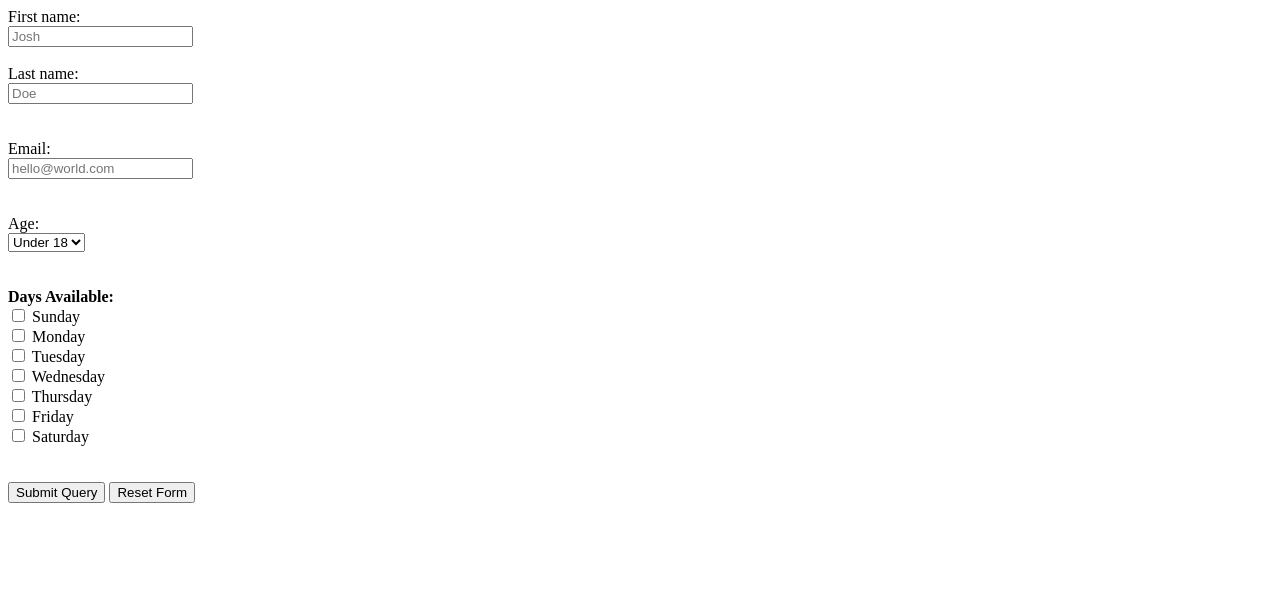
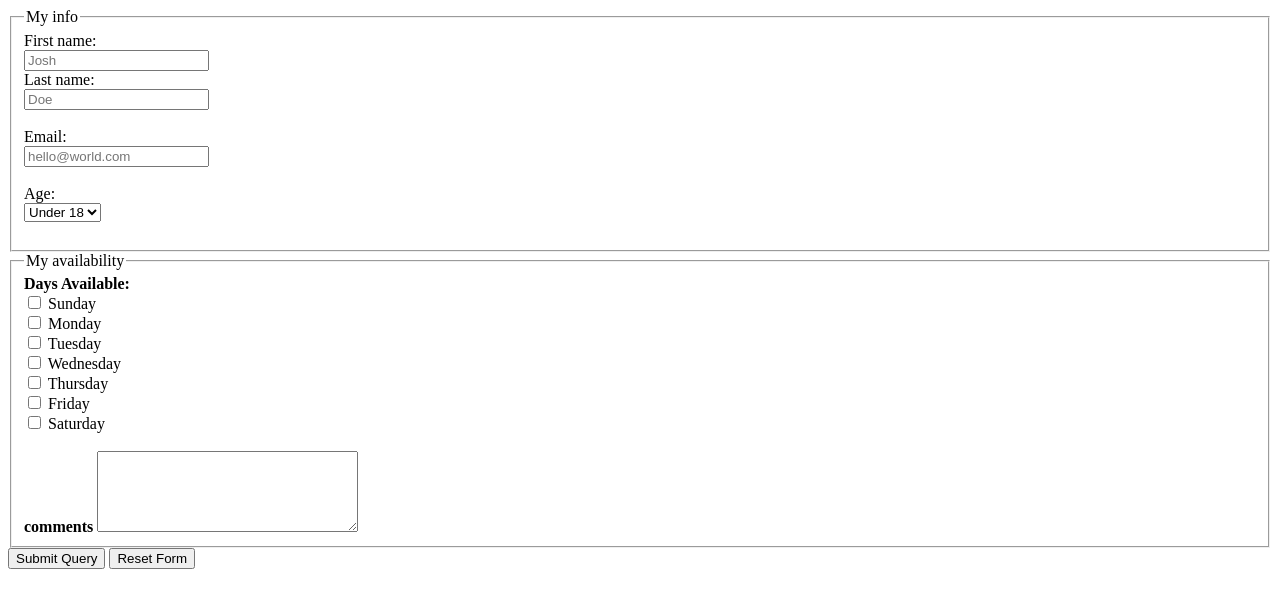
Before and after one commit to agarcia126-tech/lab-5., a plain HTML site: page index.html in a window 1280 px wide. Drawn offline with Linux system fonts and the light colour scheme.

Commit message:
Update index.html

```diff
--- a/index.html
+++ b/index.html
@@ -12,31 +12,20 @@
         <!--Place holder gives an example/default-->
         <!--Required will not allow you to submit if its blank-->
         <!--First name-->
-        <div>
-            <label for="first_name_field">First name:</label><br>
-            <input type="text" id="first_name_field" name="first_name_field" placeholder="Josh" required><br>
 
-        </div>
-        <br>
+         <fieldset>
+             <legend>My info </legend>
+                  <label for="first_name_field">First name:</label><br>
+                    <input type="text" id="first_name_field" name="first_name_field" placeholder="Josh" required><br>
 
-        <!--Last name-->
-        <div>
-             <label for="last_name_field">Last name:</label><br>
+              <label for="last_name_field">Last name:</label><br>
             <input type="text" id="last_name_field" name="last_name_field" placeholder="Doe" required><br><br>
-        </div>
-        <br>
 
-        <!--Email type requires an @ symbol-->
-        <!--Use placeholder hello@world-->
-        <div>
-             <label for="email_field">Email:</label><br>
+                          <label for="email_field">Email:</label><br>
             <input type="email" id="email_field" name="email_field" placeholder="hello@world.com" required><br><br>
-        </div>
-        <br>
 
-        <!-- Age dropdown menu-->
-        <div>
-            <label for="age_field">Age:</label><br>
+
+              <label for="age_field">Age:</label><br>
             <select id="age_field" name="age_field">
                 <option value="under 18">Under 18</option>
                 <option value="18-25">18-25</option>
@@ -44,12 +33,12 @@
                 <option value="41-60">41-60</option>
                 <option value="60+">60+</option>
             </select><br><br>
-        </div>
-        <br>
 
-        <!--Days available checkboxes-->
-        <div>
-             <strong>Days Available:</strong><br>
+         </fieldset>
+
+         <fieldset>
+             <legend>My availability</legend>
+               <strong>Days Available:</strong><br>
             <input type="checkbox" id="sunday" name="available_field[]" value="Sunday">
             <label for="sunday">Sunday</label><br>
             <input type="checkbox" id="monday" name="available_field[]" value="Monday">
@@ -64,8 +53,14 @@
             <label for="friday">Friday</label><br>
             <input type="checkbox" id="saturday" name="available_field[]" value="Saturday">
             <label for="saturday">Saturday</label><br><br>
-        </div>
-        <br>
+
+             <b>comments</b>
+             <textarea id="comments_field" name="comments_field" rows="5" cols="30"></textarea>
+
+         </fieldset>
+
+
+
 
          <!-- SUBMIT and RESET BUTTONS -->
         <div>
```
